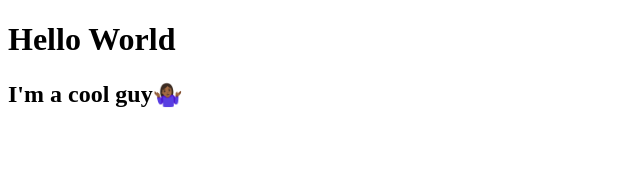
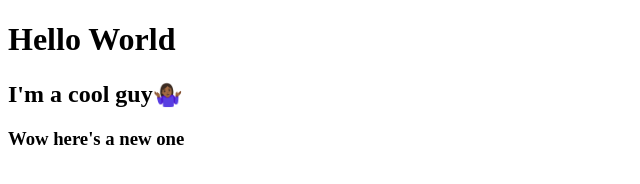
Before and after one commit to GarrettLevine/hello-world-deloy-app, a website: page public/index.html in a window 1280 px wide. Shown: the whole page, without its empty margins (0-640 px from the left). Drawn offline with Linux system fonts and the light colour scheme.

Commit message:
new commit

```diff
--- a/public/index.html
+++ b/public/index.html
@@ -8,5 +8,6 @@
 <body>
   <h1>Hello World</h1>
   <h2>I'm a cool guy🤷🏾‍♀️</h2>
+  <h3>Wow here's a new one</h3>
 </body>
 </html>
```
